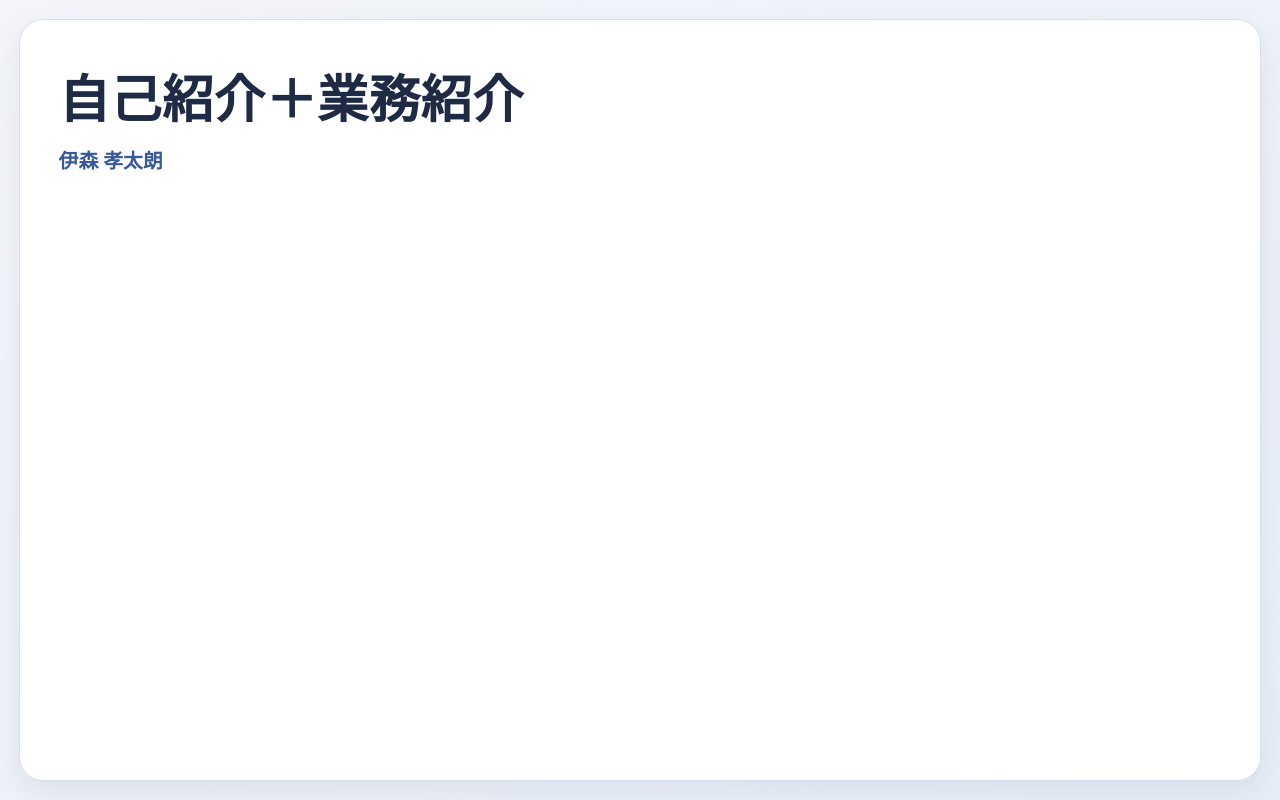
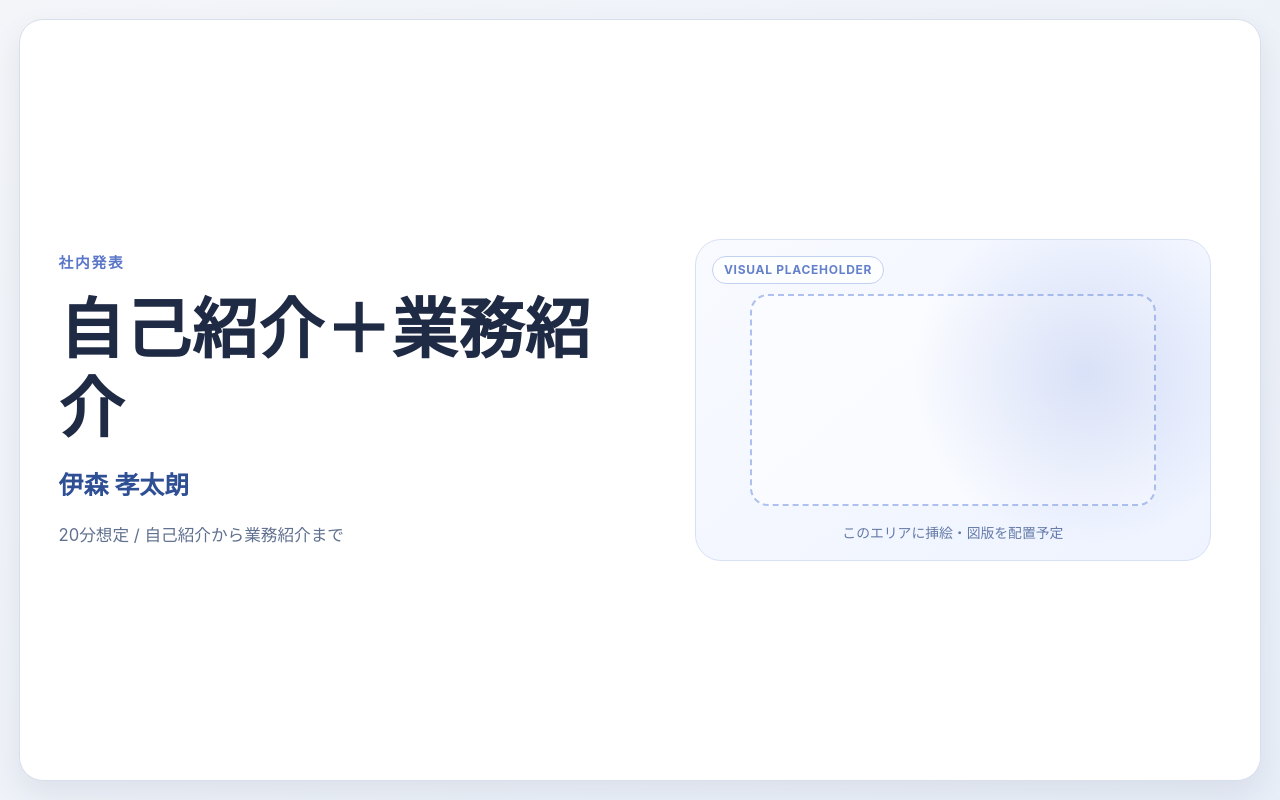
Before and after one commit to pikop1013/presentation, a Next.js app: page / in a window 1280 px wide. Built offline with nearby package versions, Linux system fonts and the light colour scheme.

Commit message:
Refine title slide layout and remove agenda slide

```diff
--- a/app/components/SlideView.tsx
+++ b/app/components/SlideView.tsx
@@ -3,6 +3,7 @@ import { HistorySlide } from './slides/HistorySlide';
 import { ProfileHubSlide } from './slides/ProfileHubSlide';
 import { ResearchSlide } from './slides/ResearchSlide';
 import { SecurityFeatureSlide } from './slides/SecurityFeatureSlide';
+import { TitleSlide } from './slides/TitleSlide';
 import { WorkHistorySlide } from './slides/WorkHistorySlide';
 import type { SlideContent } from '../types/slide';
 import type { TransitionStyle } from '../types/navigation';
@@ -25,6 +26,7 @@ const customSlides: Record<string, React.ComponentType<CustomSlideProps>> = {
   'work-history': WorkHistorySlide,
   'stnet-details': SecurityFeatureSlide,
   'benesse-details': BenesseWorkSlide,
+  title: TitleSlide,
 };
 
 export function SlideView({ slide, transitionStyle, onNavigate }: SlideViewProps) {
--- /dev/null
+++ b/app/components/slides/TitleSlide.tsx
@@ -0,0 +1,23 @@
+import type { SlideContent } from '../../types/slide';
+
+export function TitleSlide({ slide }: { slide: SlideContent }) {
+  return (
+    <div className="title-slide-layout">
+      <section className="title-copy" aria-label="発表タイトル">
+        <p className="title-kicker">社内発表</p>
+        <h1 className="title-heading">{slide.title}</h1>
+        <p className="title-name">{slide.subtitle}</p>
+        <p className="title-support">{slide.minutes} / 自己紹介から業務紹介まで</p>
+      </section>
+
+      <section className="title-visual-placeholder" aria-label="挿絵プレースホルダー">
+        <div className="placeholder-surface">
+          <div className="placeholder-glow" />
+          <div className="placeholder-frame" />
+          <div className="placeholder-stamp">Visual Placeholder</div>
+          <p>このエリアに挿絵・図版を配置予定</p>
+        </div>
+      </section>
+    </div>
+  );
+}
--- a/app/globals.css
+++ b/app/globals.css
@@ -459,6 +459,112 @@ li {
   cursor: pointer;
 }
 
+.title-slide-layout {
+  height: 100%;
+  display: grid;
+  grid-template-columns: 1.05fr 0.95fr;
+  gap: clamp(1rem, 2.5vw, 2rem);
+  align-items: center;
+}
+
+.title-copy {
+  display: grid;
+  align-content: center;
+  gap: 0.95rem;
+}
+
+.title-kicker {
+  margin: 0;
+  color: #5a76c8;
+  font-size: clamp(0.84rem, 1.15vw, 1rem);
+  font-weight: 700;
+  letter-spacing: 0.12em;
+  text-transform: uppercase;
+}
+
+.title-heading {
+  margin: 0;
+  font-size: clamp(2.5rem, 5.2vw, 4.1rem);
+  line-height: 1.2;
+  letter-spacing: 0.015em;
+}
+
+.title-name {
+  margin: 0.15rem 0 0;
+  color: #2f4f95;
+  font-size: clamp(1.18rem, 1.95vw, 1.65rem);
+  font-weight: 700;
+}
+
+.title-support {
+  margin: 0;
+  color: var(--muted);
+  font-size: clamp(0.95rem, 1.3vw, 1.1rem);
+}
+
+.title-visual-placeholder {
+  height: 100%;
+  display: grid;
+  place-items: center;
+}
+
+.placeholder-surface {
+  width: min(96%, 520px);
+  aspect-ratio: 16 / 10;
+  border-radius: 26px;
+  border: 1px solid #d7e0f4;
+  background: linear-gradient(140deg, #f8faff 0%, #eef3ff 100%);
+  position: relative;
+  overflow: hidden;
+  display: grid;
+  place-items: center;
+  color: #62759e;
+}
+
+.placeholder-glow {
+  position: absolute;
+  width: 72%;
+  aspect-ratio: 1;
+  border-radius: 999px;
+  background: radial-gradient(circle, rgba(111, 139, 223, 0.23) 0%, rgba(111, 139, 223, 0) 66%);
+  top: -16%;
+  right: -12%;
+}
+
+.placeholder-frame {
+  width: 79%;
+  height: 66%;
+  border-radius: 18px;
+  border: 2px dashed #adc0ef;
+  background: rgba(255, 255, 255, 0.52);
+}
+
+.placeholder-stamp {
+  position: absolute;
+  top: 1rem;
+  left: 1rem;
+  border-radius: 999px;
+  border: 1px solid #c3d1f1;
+  background: rgba(255, 255, 255, 0.82);
+  color: #6480ca;
+  padding: 0.35rem 0.68rem;
+  font-size: 0.75rem;
+  font-weight: 700;
+  letter-spacing: 0.06em;
+  text-transform: uppercase;
+}
+
+.placeholder-surface p {
+  margin: 0;
+  position: absolute;
+  bottom: 0.95rem;
+  left: 0;
+  right: 0;
+  text-align: center;
+  font-size: clamp(0.85rem, 1.08vw, 0.98rem);
+  color: #647aa8;
+}
+
 .transition-default {
   animation: slideFadeIn 220ms ease;
 }
@@ -513,8 +619,17 @@ li {
   .research-layout,
   .work-history-layout,
   .security-layout,
-  .profile-hub-layout {
+  .profile-hub-layout,
+  .title-slide-layout {
     grid-template-columns: 1fr;
+  }
+
+  .title-slide-layout {
+    align-content: center;
+  }
+
+  .title-visual-placeholder {
+    min-height: 240px;
   }
 
   .compare-row {
--- a/app/slides/index.ts
+++ b/app/slides/index.ts
@@ -1,5 +1,4 @@
 import { slide01 } from './slide01';
-import { slide02 } from './slide02';
 import { slide03 } from './slide03';
 import { slide04 } from './slide04';
 import { slide05 } from './slide05';
@@ -14,7 +13,6 @@ import { slide13 } from './slide13';
 
 export const slides = [
   slide01,
-  slide02,
   slide03,
   slide04,
   slide05,
--- a/app/slides/slide01.ts
+++ b/app/slides/slide01.ts
@@ -4,6 +4,6 @@ export const slide01: SlideContent = {
   id: 'title',
   title: '自己紹介＋業務紹介',
   subtitle: '伊森 孝太朗',
-  minutes: '1分',
+  minutes: '20分想定',
   accent: 'intro',
 };
--- a/app/slides/slide02.ts
+++ /dev/null
@@ -1,10 +0,0 @@
-import type { SlideContent } from '../types/slide';
-
-export const slide02: SlideContent = {
-  id: 'agenda',
-  title: '本日の内容',
-  subtitle: '20分想定 / 3パートでお話しします',
-  minutes: '1分',
-  accent: 'agenda',
-  bullets: ['自己紹介', '業務内容', 'まとめ'],
-};
```
